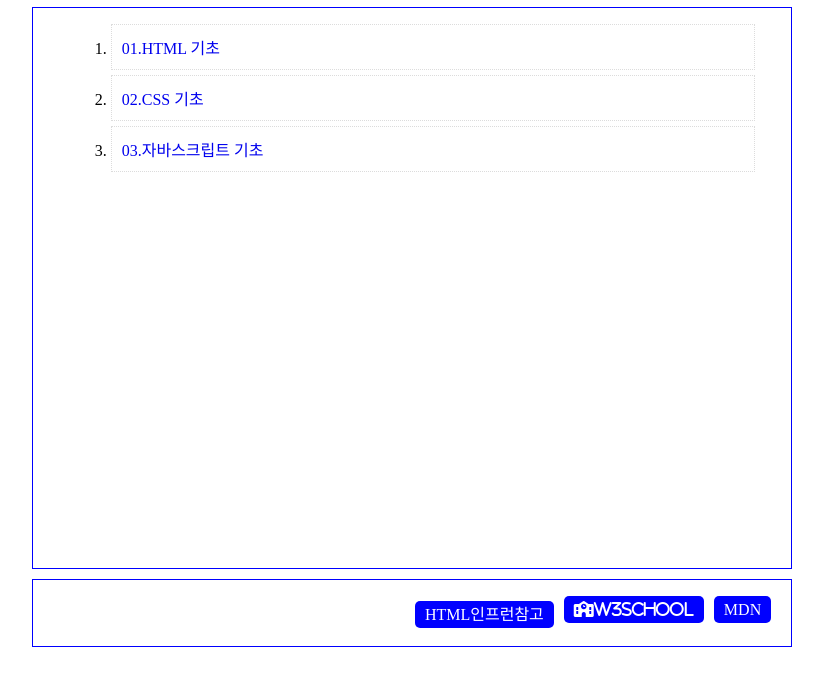
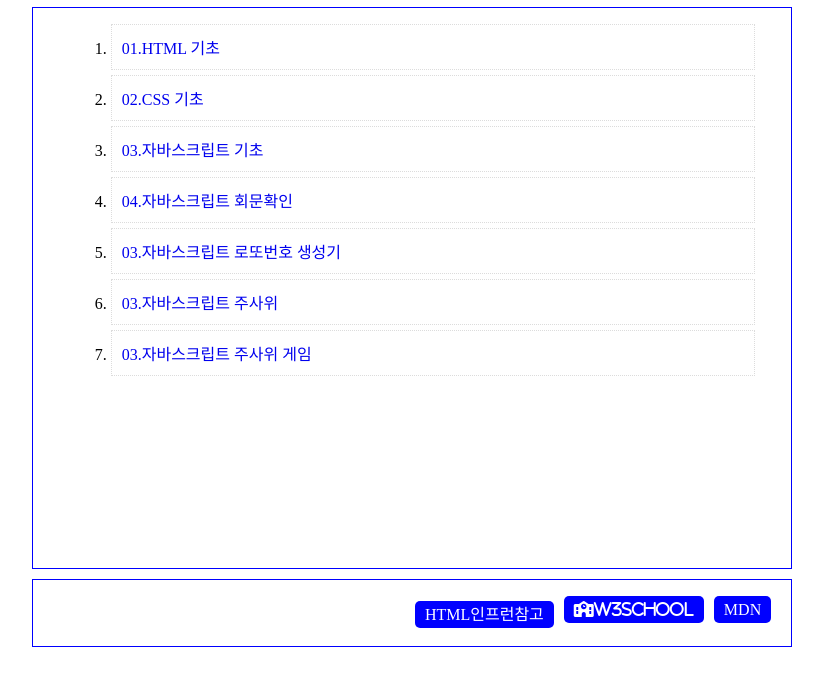
Before and after one commit to hyeonug/kdt02_html, a plain HTML site: page index.html in a window 1280 px wide. Shown: the part 104-790 px from the top of the page, without its empty margins (229-1052 px from the left). Drawn offline with Linux system fonts and the light colour scheme; a web font is replaced by a local one.

Commit message:
주사위 게임

```diff
--- a/index.html
+++ b/index.html
@@ -21,6 +21,10 @@
                 <li><a href="./01/01.html">01.HTML 기초</a></li>
                 <li><a href="./02/02.html">02.CSS 기초</a></li>
                 <li><a href="./03/03.html">03.자바스크립트 기초</a></li>
+                <li><a href="./04/04.html">04.자바스크립트 회문확인</a></li>
+                <li><a href="./05/05.html">03.자바스크립트 로또번호 생성기</a></li>
+                <li><a href="./06/06.html">03.자바스크립트 주사위</a></li>
+                <li><a href="./07/07.html">03.자바스크립트 주사위 게임</a></li>
             </ol>
         </main>
         <footer>
```
Also changed, not shown: 07/07.html (+1 -2 lines), js.css (+5 -9 lines).
